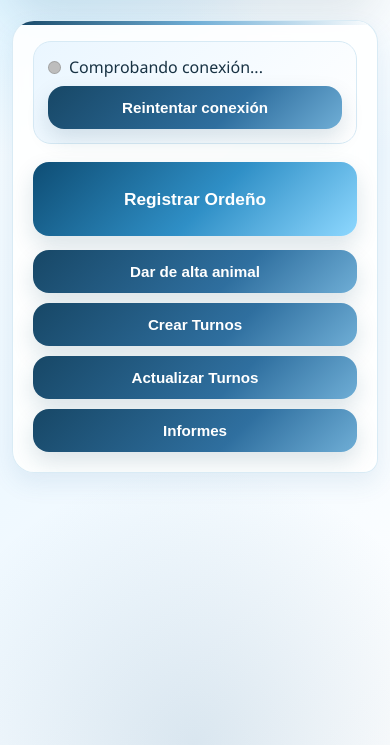
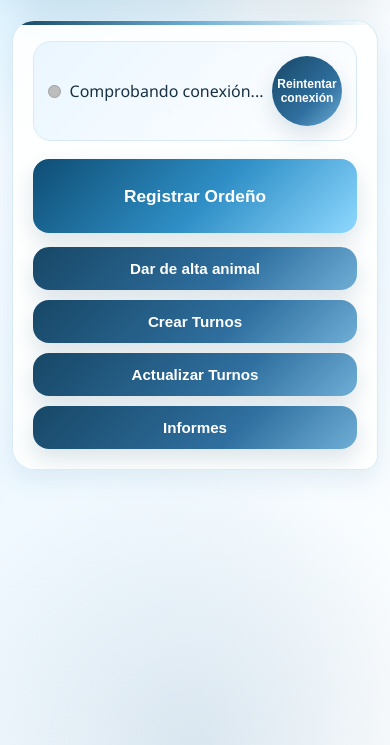
Before and after one commit to joseluisDCO/idb-la-leche, a plain HTML site: page index.html in a window 390 px wide. Shown: the part 99-844 px from the top of the page. Drawn offline with Linux system fonts and the light colour scheme; a script that the page names is missing.

Commit message:
Update connection status layout in index.html

```diff
--- a/index.html
+++ b/index.html
@@ -444,7 +444,22 @@
       display: grid !important;
       grid-template-columns: 1fr 1fr;
     }
+    .conexion-container {
+      display: flex;
+      align-items: center;
+      justify-content: space-between;
+    }
 
+    #btn-reintentar-conexion {
+      width: 70px;
+      height: 70px;
+      border-radius: 50%;
+      font-size: 0.75rem;
+      padding: 0;
+      display: flex;
+      align-items: center;
+      justify-content: center;
+    }
     button {
       width: 100%;
     }
@@ -472,7 +487,7 @@
   </div>
 
   <div id="pantalla-inicio">
-    <div id="estado-conexion" class="estado-conexion">
+    <div id="estado-conexion" class="conexion-container">
       <span id="conexion-icono" class="led-conexion"></span>
       <span id="conexion-texto">Comprobando conexión...</span>
       <button id="btn-reintentar-conexion">Reintentar conexión</button>
```
